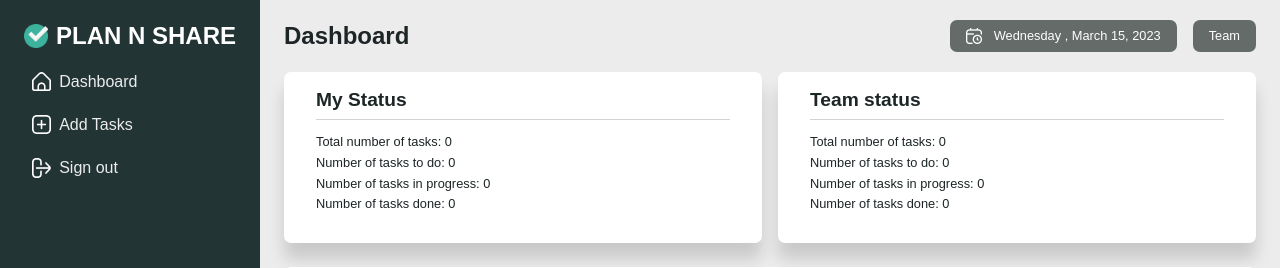
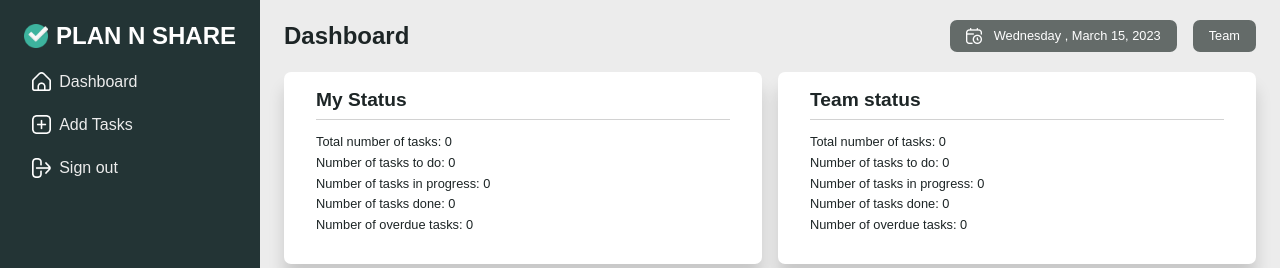
Before and after one commit to clairehwcho/plan-n-share, a Flask app: template flask_app/templates/dashboard.html in a window 1280 px wide. Shown: the top 268 px of the page. Run offline with Flask 2, Linux system fonts and the light colour scheme; the template is opened without the code that fills it, so the values that code supplies are empty.

Commit message:
add check-overdue function to dashboard.js

```diff
--- a/flask_app/static/js/dashboard.js
+++ b/flask_app/static/js/dashboard.js
@@ -12,86 +12,85 @@ const render_today = () => {
 };
 
 const render_summary_nums = () => {
-    const userListTable = document.querySelector('#user-list-table');
-    const totalNumOfUserTasks = document.querySelector('#total-num-of-user-tasks');
-    const numOfUserTasksToDo = document.querySelector('#num-of-user-tasks-to-do');
-    const numOfUserTasksInProgress = document.querySelector('#num-of-user-tasks-in-progress');
-    const numOfUserTasksDone = document.querySelector('#num-of-user-tasks-done');
+    const userListTableEl = document.querySelector('#user-list-table');
+    const totalNumOfUserTasksEl = document.querySelector('#total-num-of-user-tasks');
+    const numOfUserTasksToDoEl = document.querySelector('#num-of-user-tasks-to-do');
+    const numOfUserTasksInProgressEl = document.querySelector('#num-of-user-tasks-in-progress');
+    const numOfUserTasksDoneEl = document.querySelector('#num-of-user-tasks-done');
+    const numOfUserOverdueTasksEl = document.querySelector('#num-of-user-overdue-tasks');
 
-    const teamListTable = document.querySelector('#team-list-table');
-    const totalNumOfTeamTasks = document.querySelector('#total-num-of-team-tasks');
-    const numOfTeamTasksToDo = document.querySelector('#num-of-team-tasks-to-do');
-    const numOfTeamTasksInProgress = document.querySelector('#num-of-team-tasks-in-progress');
-    const numOfTeamTasksDone = document.querySelector('#num-of-team-tasks-done');
-
-    let countUserTaskToDo = 0;
-    let countUserTaskInProgress = 0;
-    let countUserTaskDone = 0;
-
-    let countTeamTaskToDo = 0;
-    let countTeamTaskInProgress = 0;
-    let countTeamTaskDone = 0;
-
-    userListTable.querySelectorAll('tbody > tr > td')
-        .forEach(td => {
-            switch (td.innerText) {
-                case "To do":
-                    countUserTaskToDo++;
-                    break;
-                case "In progress":
-                    countUserTaskInProgress++;
-                    break;
-                case "Done":
-                    countUserTaskDone++;
-                    break;
-            }
-        })
-
-    teamListTable.querySelectorAll('tbody > tr > td')
-        .forEach(td => {
-            switch (td.innerText) {
-                case "To do":
-                    countTeamTaskToDo++;
-                    break;
-                case "In progress":
-                    countTeamTaskInProgress++;
-                    break;
-                case "Done":
-                    countTeamTaskDone++;
-                    break;
-            }
-        })
+    const teamListTableEl = document.querySelector('#team-list-table');
+    const totalNumOfTeamTasksEl = document.querySelector('#total-num-of-team-tasks');
+    const numOfTeamTasksToDoEl = document.querySelector('#num-of-team-tasks-to-do');
+    const numOfTeamTasksInProgressEl = document.querySelector('#num-of-team-tasks-in-progress');
+    const numOfTeamTasksDoneEl = document.querySelector('#num-of-team-tasks-done');
+    const numOfTeamOverdueTasksEl = document.querySelector('#num-of-team-overdue-tasks');
 
 
-    totalNumOfUserTasks.innerText = userListTable.querySelectorAll('tbody > tr').length;
-    numOfUserTasksToDo.innerText = countUserTaskToDo;
-    numOfUserTasksInProgress.innerText = countUserTaskInProgress;
-    numOfUserTasksDone.innerText = countUserTaskDone;
+    totalNumOfUserTasksEl.innerText = userListTableEl.querySelectorAll('tbody > tr').length;
+    numOfUserTasksToDoEl.innerText = userListTableEl.querySelectorAll(`[class*="to-do-icon"]`).length;
+    numOfUserTasksInProgressEl.innerText = userListTableEl.querySelectorAll(`[class*="in-progress-icon"]`).length;
+    numOfUserTasksDoneEl.innerText = userListTableEl.querySelectorAll(`[class*="done-icon"]`).length;
+    numOfUserOverdueTasksEl.innerText = userListTableEl.querySelectorAll(`[data-overdue*="true"]`).length;
 
-    totalNumOfTeamTasks.innerText = teamListTable.querySelectorAll('tbody > tr').length;
-    numOfTeamTasksToDo.innerText = countTeamTaskToDo;
-    numOfTeamTasksInProgress.innerText = countTeamTaskInProgress;
-    numOfTeamTasksDone.innerText = countTeamTaskDone;
-}
+    totalNumOfTeamTasksEl.innerText = teamListTableEl.querySelectorAll('tbody > tr').length;
+    numOfTeamTasksToDoEl.innerText = teamListTableEl.querySelectorAll(`[class*="to-do-icon"]`).length;
+    numOfTeamTasksInProgressEl.innerText = teamListTableEl.querySelectorAll(`[class*="in-progress-icon"]`).length;
+    numOfTeamTasksDoneEl.innerText = teamListTableEl.querySelectorAll(`[class*="done-icon"]`).length;
+    numOfTeamOverdueTasksEl.innerText = teamListTableEl.querySelectorAll(`[data-overdue*="true"]`).length;
+
+
+};
 
 const render_table_row_id = () => {
-    const userListTable = document.querySelector('#user-list-table');
-    const userListTableRows = userListTable.querySelectorAll('tbody > tr');
+    const userListTableEl = document.querySelector('#user-list-table');
+    const userListTableRows = userListTableEl.querySelectorAll('tbody > tr');
     userListTableRows.forEach((row, i) => {
         row.querySelector('.table-row-id').innerText = i + 1;
     })
 
-    const teamListTable = document.querySelector('#team-list-table');
-    const teamListTableRows = teamListTable.querySelectorAll('tbody > tr');
+    const teamListTableEl = document.querySelector('#team-list-table');
+    const teamListTableRows = teamListTableEl.querySelectorAll('tbody > tr');
     teamListTableRows.forEach((row, i) => {
         row.querySelector('.table-row-id').innerText = i + 1;
     })
-}
+};
+
+const render_status_icon = () => {
+    const statusTds = document.querySelectorAll(`[class*="status-td"]`);
+    statusTds.forEach(td => {
+        switch (td.innerText) {
+            case "To do":
+                td.querySelector('.status-icon').className = "to-do-icon";
+                break;
+            case "In progress":
+                td.querySelector('.status-icon').className = "in-progress-icon";
+                break;
+            case "Done":
+                td.querySelector('.status-icon').className = "done-icon";
+                break;
+        }
+    })
+};
+
+const check_overdue = () => {
+    const today = new Date()
+    const dueDateTds = document.querySelectorAll(`[class*="due-date-td"]`);
+    dueDateTds.forEach(td => {
+        const dueDate = new Date(td.innerText)
+        if (td.previousElementSibling.innerText !== "Done" && today.getTime() > dueDate.getTime()) {
+            td.style.color = "var(--highlight1)";
+            td.setAttribute("data-overdue", "true");
+        }
+    })
+};
 
 const confirm_delete = () => {
     return confirm("Are you sure you want to delete?");
 };
 
 render_today();
+render_table_row_id();
+render_status_icon();
+check_overdue();
 render_summary_nums();
-render_table_row_id();
--- a/flask_app/templates/dashboard.html
+++ b/flask_app/templates/dashboard.html
@@ -76,8 +76,10 @@
                                 <ul class="dashboard-status-card-list">
                                     <li>Total number of tasks: <span id="total-num-of-user-tasks"></span></li>
                                     <li>Number of tasks to do: <span id="num-of-user-tasks-to-do"></span></li>
-                                    <li>Number of tasks in progress: <span id="num-of-user-tasks-in-progress"></span></li>
+                                    <li>Number of tasks in progress: <span id="num-of-user-tasks-in-progress"></span>
+                                    </li>
                                     <li>Number of tasks done: <span id="num-of-user-tasks-done"></span></li>
+                                    <li>Number of overdue tasks: <span id="num-of-user-overdue-tasks"></span></li>
                                 </ul>
                             </div>
                         </div>
@@ -91,8 +93,10 @@
                                 <ul class="dashboard-status-card-list">
                                     <li>Total number of tasks: <span id="total-num-of-team-tasks"></span></li>
                                     <li>Number of tasks to do: <span id="num-of-team-tasks-to-do"></span></li>
-                                    <li>Number of tasks in progress: <span id="num-of-team-tasks-in-progress"></span></li>
+                                    <li>Number of tasks in progress: <span id="num-of-team-tasks-in-progress"></span>
+                                    </li>
                                     <li>Number of tasks done: <span id="num-of-team-tasks-done"></span></li>
+                                    <li>Number of overdue tasks: <span id="num-of-team-overdue-tasks"></span></li>
                                 </ul>
                             </div>
                         </div>
@@ -131,8 +135,8 @@
                                     <tr>
                                         <td><span class="table-row-id"></span></td>
                                         <td>{{ task.description }}</td>
-                                        <td><span class="status-icon"></span>{{ task.status }}</td>
-                                        <td><span class="overdue">{{ task.due_date }}</span></td>
+                                        <td class="status-td"><span class="status-icon"></span>{{ task.status }}</td>
+                                        <td class="due-date-td" data-overdue="false">{{ task.due_date }}</td>
                                         <td>{{ task.category }}</td>
                                         <td>
                                             {% if session['user_id'] == task.user_id: %}
@@ -200,8 +204,8 @@
                                     <tr>
                                         <td><span class="table-row-id"></span></td>
                                         <td>{{ task.description }}</td>
-                                        <td><span class="status-icon"></span>{{ task.status }}</td>
-                                        <td><span class="overdue">{{ task.due_date }}</span></td>
+                                        <td class="status-td"><span class="status-icon"></span>{{ task.status }}</td>
+                                        <td class="due-date-td" data-overdue="false">{{ task.due_date }}</td>
                                         <td>{{ task.assignee_first_name }}</td>
                                         <td>{{ task.creator_first_name }}</td>
                                         <td>
```
Also changed, not shown: flask_app/static/css/style.css (+125 -117 lines).
